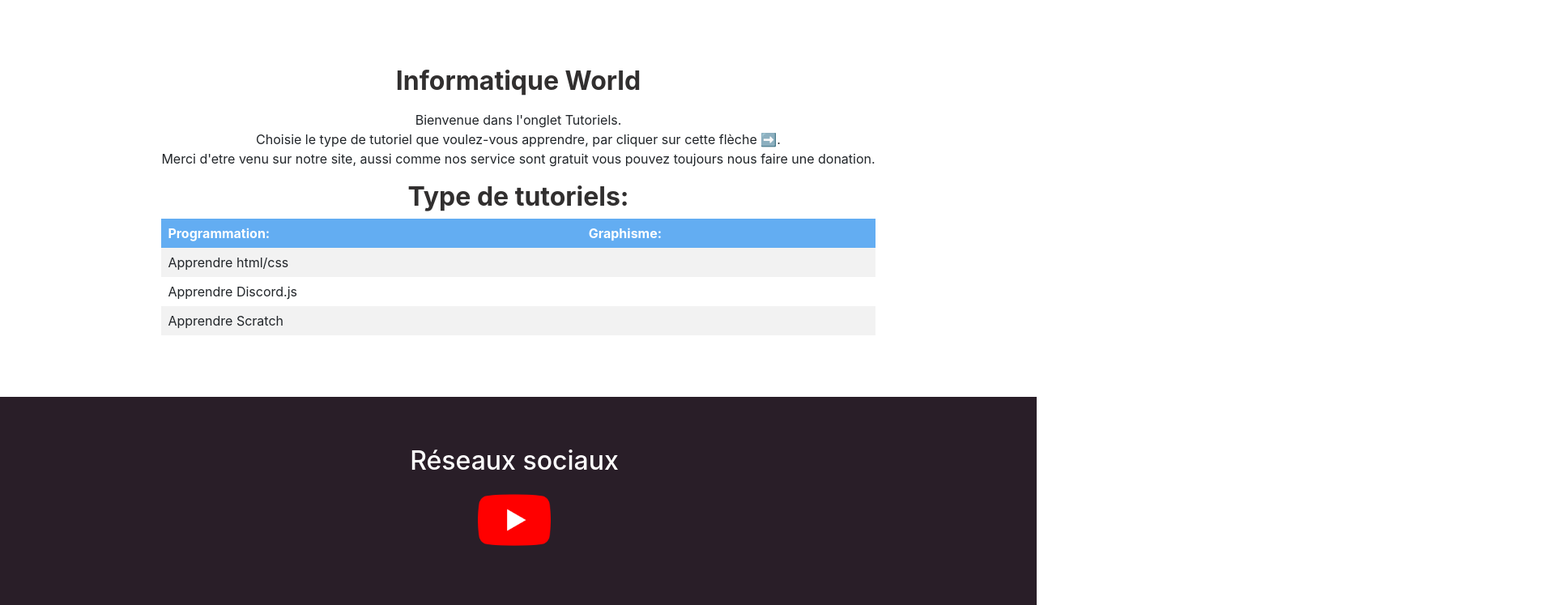
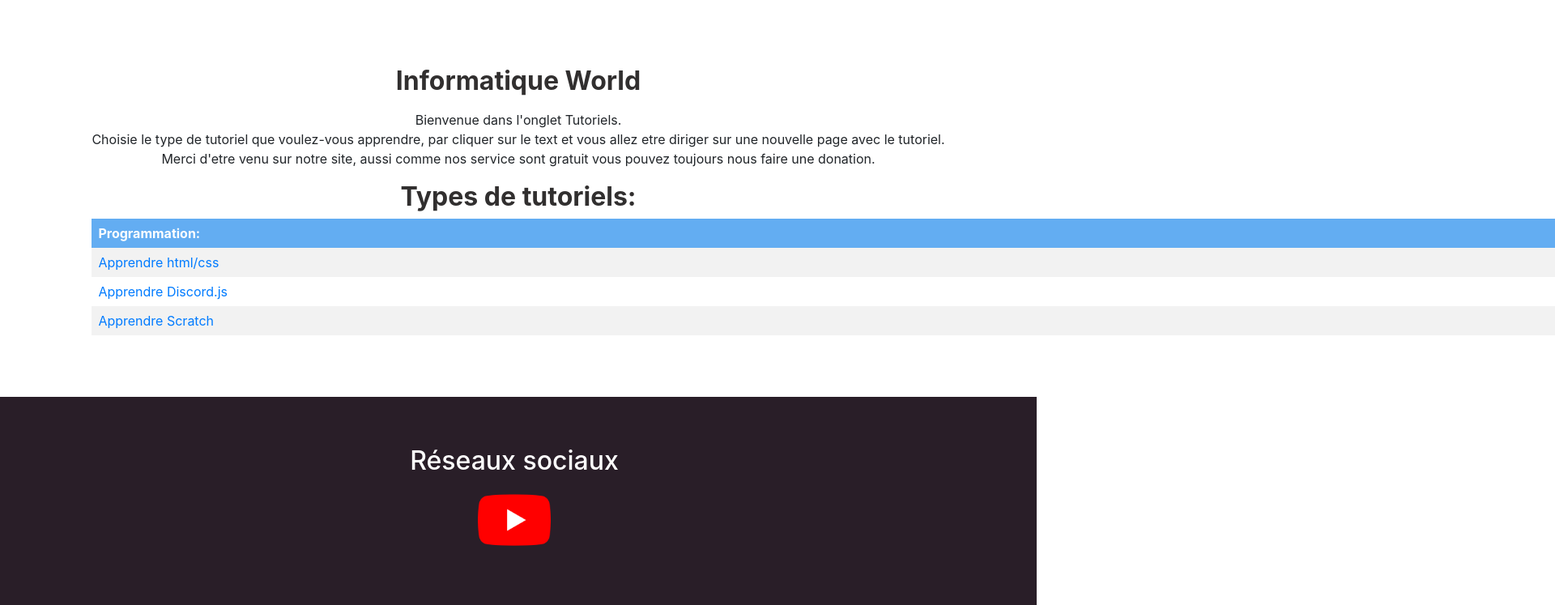
Before and after one commit to natmaitre/Informatique-World, a plain HTML site: page tutoriel/tutoriel.html in a window 1280 px wide. Shown: the part 420-1167 px from the top of the page at 81% size, 1920 px wide, since content can reach past the window. Drawn offline with Linux system fonts and the light colour scheme.

Commit message:
update tutorial file

```diff
--- a/css/style.css
+++ b/css/style.css
@@ -3,12 +3,7 @@
 body, html {
 	padding: 0;
 	margin: 0;
-
 }
-
-
-
-
 /*Header barre haut */
 
 header {
@@ -46,7 +41,6 @@ nav a {
 nav a:hover {
 	text-decoration: none;
 	color: #7CB9E8;
-	-webkit-transition: 0.6s; /* Safari */
     transition:  0.6s;
 }
 
@@ -78,14 +72,16 @@ nav a:hover {
 .contenu {
 	padding-top: 10px;
 	background-color: #fff; /*Couleur Background*/
-
-
-
 }
 
 /* fin contenu du site */
 
 /* Article */
+.discord:hover {
+		text-decoration: none;
+		color: #680712;
+	    transition:  0.6s;
+	}
 
 article img {
 	display: block;
@@ -116,9 +112,6 @@ article p {
 	text-align: center;
 }
 
-
-
-
 article h2 {
 	text-align: center;
 	margin-top: 10px;
@@ -128,7 +121,25 @@ article h2 {
 
 table {
   border-collapse: collapse;
-  width: 100%;
+  width: 400%;
+}
+
+.table1:hover {
+		text-decoration: none;
+		color: #3C45A4;
+	    transition:  0.6s;
+}
+
+.table2:hover {
+		text-decoration: none;
+		color: #3C45A4;
+    transition:  0.6s;
+}
+
+.table3:hover {
+			text-decoration: none;
+   		color: #3C45A4;
+	    transition:  0.6s;
 }
 
 th, td {
--- a/tutoriel/tutoriel.html
+++ b/tutoriel/tutoriel.html
@@ -32,27 +32,27 @@
 					  <article class="tutoarticle">
 						<h2>Informatique World</h2>
 							<p><center>Bienvenue dans l'onglet Tutoriels.<br>
-							           Choisie le type de tutoriel que voulez-vous apprendre, par cliquer sur cette flèche ➡.<br>
+							           Choisie le type de tutoriel que voulez-vous apprendre, par cliquer sur le text et vous allez etre diriger sur une nouvelle page avec le tutoriel.<br>
 											 Merci d'etre venu sur notre site, aussi comme nos service sont gratuit vous pouvez toujours nous faire une donation.</center></p>
-												     		 <h2>Type de tutoriels:</h2>
-												 <table>
+												     		 <h2>Types de tutoriels:</h2>
+												 <table class="tabletuto">
 												   <tr>
 												     <th>Programmation:</th>
 												     <th>Graphisme:</th>
 												     <th></th>
 												   </tr>
 												   <tr>
-												     <td>Apprendre html/css</td>
+												     <td><a href="../ressource.html" class="table1">Apprendre html/css</a></td>
 												     <td></td>
 												     <td></td>
 												   </tr>
 												   <tr>
-												     <td>Apprendre Discord.js</td>
+												     <td><a href="../index.html" class="table2">Apprendre Discord.js</a></td>
 												     <td></td>
 												     <td></td>
 												   </tr>
-												   <tr>
-												     <td>Apprendre Scratch</td>
+												   <tr >
+												     <td><a href="../telechargement.html" class="table3">Apprendre Scratch</a></td>
 												     <td></td>
 												     <td></td>
 												   </tr>
```
Also changed, not shown: index.html (+1 -1 lines).
